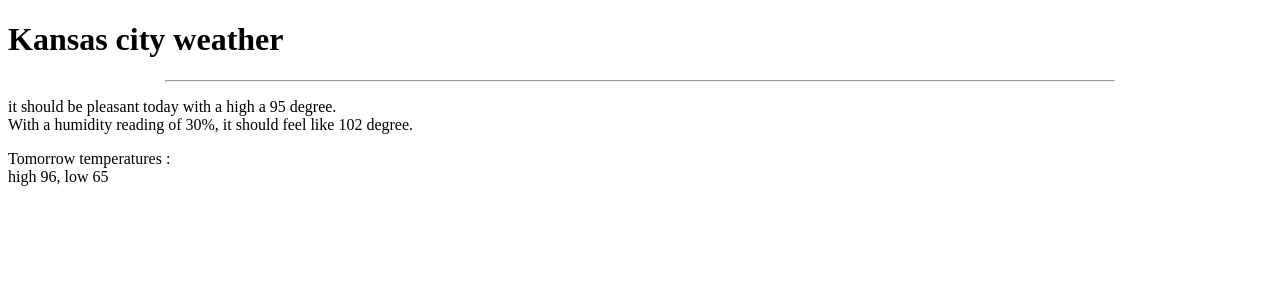
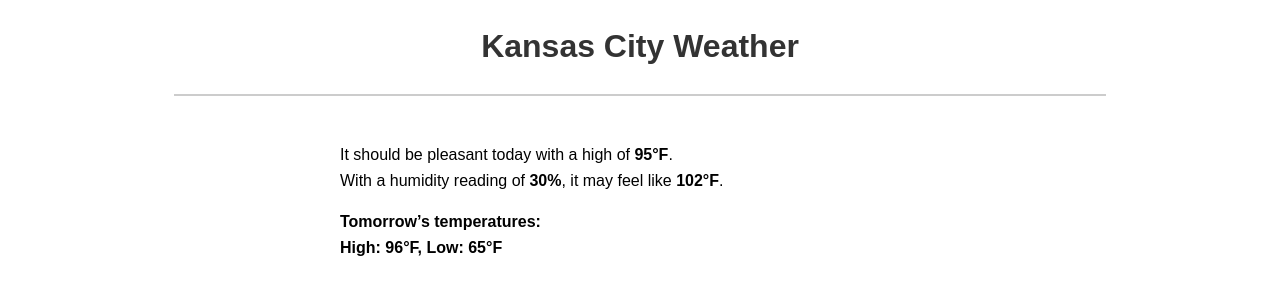
Before and after one commit to dat19uhtatd/demo-git, a plain HTML site: page index.html in a window 1280 px wide. Drawn offline with Linux system fonts and the light colour scheme.

Commit message:
add weather

```diff
--- a/index.html
+++ b/index.html
@@ -1,25 +1,52 @@
 <!DOCTYPE html>
 <html lang="en">
 <head>
-<meta charset="utf-8">
-<meta name="athor" constest="John Dean">
-<title>K.C.Weather</title>
-<style>
-    h1 {test-align : center;}
-    hr{width: 75%;}
-</style>
-<head>
+  <meta charset="UTF-8">
+  <meta name="author" content="John Dean">
+  <meta name="viewport" content="width=device-width, initial-scale=1.0">
+  <title>Kansas City Weather</title>
+  <style>
+    body {
+      font-family: Arial, sans-serif;
+      margin: 20px;
+      line-height: 1.6;
+    }
 
+    h1 {
+      text-align: center;
+      color: #333;
+    }
+
+    hr {
+      width: 75%;
+      margin: 20px auto;
+      border: 1px solid #ccc;
+    }
+
+    .weather-info {
+      max-width: 600px;
+      margin: 0 auto;
+      padding: 10px;
+    }
+
+    .tomorrow {
+      margin-top: 15px;
+      font-weight: bold;
+    }
+  </style>
+</head>
 <body>
-    <h1>Kansas city weather</h1>
-<hr>
-<p>
-    it should be pleasant today with a high a 95 degree.<br>
-    With a humidity reading of 30%, it should feel like 102 degree.
-</p>
-<div>
-    Tomorrow temperatures :<br>
-    high 96, low 65
-</div>
+  <h1>Kansas City Weather</h1>
+  <hr>
+  <div class="weather-info">
+    <p>
+      It should be pleasant today with a high of <strong>95°F</strong>.<br>
+      With a humidity reading of <strong>30%</strong>, it may feel like <strong>102°F</strong>.
+    </p>
+    <div class="tomorrow">
+      Tomorrow’s temperatures:<br>
+      High: <strong>96°F</strong>, Low: <strong>65°F</strong>
+    </div>
+  </div>
 </body>
 </html>
```
